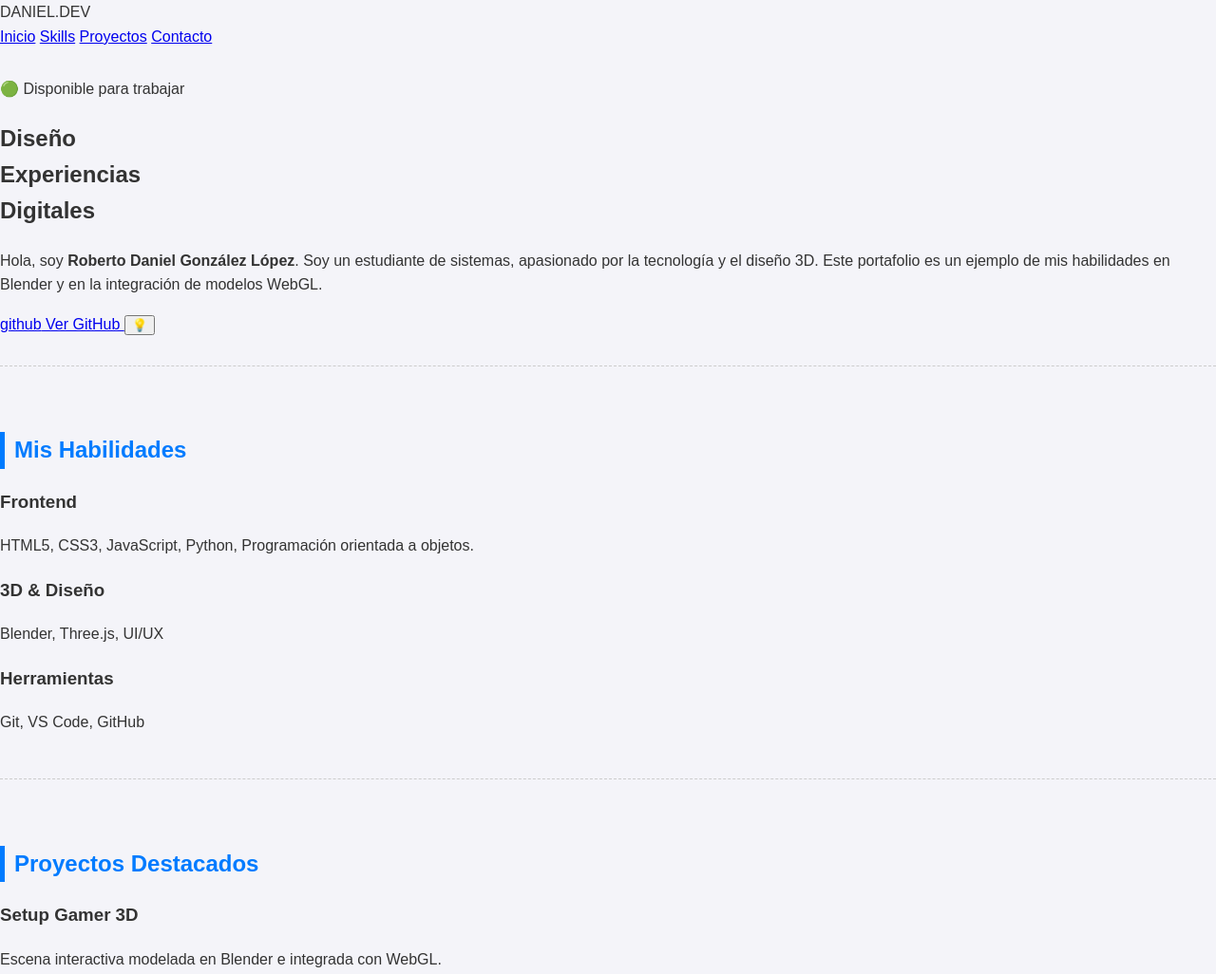
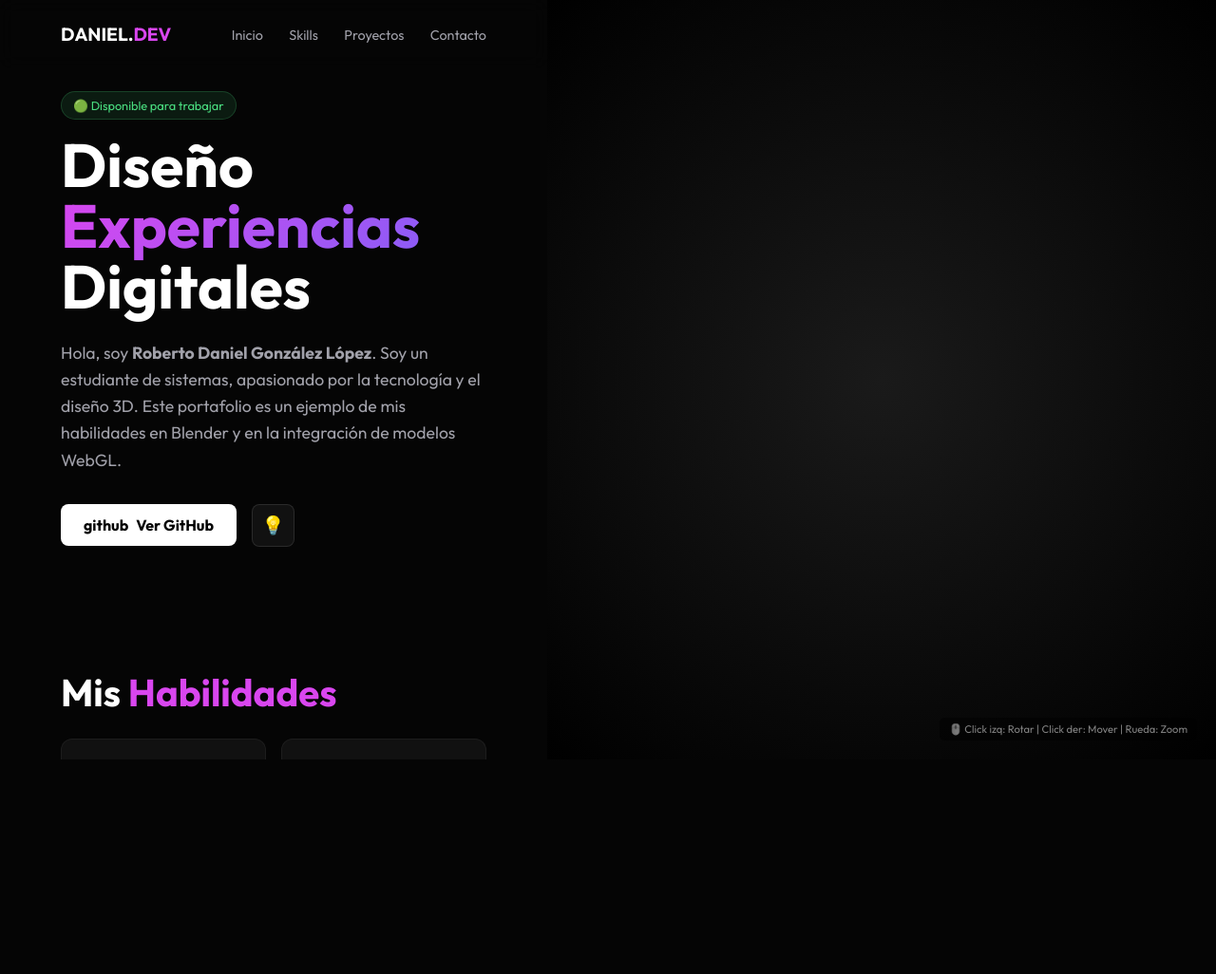
Before and after one commit to DANIEL-GLEZ/ProyectoFinal, a plain HTML site: page index.html in a window 1280 px wide. Shown: the top 1026 px of the page at 95% size. After the commit the page ends 800 px from the top, so only its background shows below. Drawn offline with Linux system fonts and the light colour scheme.

Commit message:
FinalProject Styles.css changes; colors, decorations.

```diff
--- a/styles.css
+++ b/styles.css
@@ -1,112 +1,183 @@
-/* ---  CONFIGURACIÓN BÁSICA de styles s--- */
 :root {
-    /* Variables para el Tema Claro */
-    --color-fondo: #f4f4f9;
-    --color-texto: #333;
-    --color-primario: #007bff;
-    --color-secundario: #fff;
+    --bg-color: #050505;
+    --text-main: #ffffff;
+    --text-muted: #a1a1aa;
+    --accent: #d946ef;
+    --accent-gradient: linear-gradient(135deg, #d946ef 0%, #8b5cf6 100%);
+    --card-bg: rgba(255, 255, 255, 0.05);
+    --font-main: 'Outfit', sans-serif;
 }
 
-/* Aplica aquí el tema oscuro si la clase 'dark-mode' está en el body */
-.dark-mode {
-    --color-fondo: #2c3e50;
-    --color-texto: #ecf0f1;
-    --color-primario: #3498db;
-    --color-secundario: #34495e;
+* { margin: 0; padding: 0; box-sizing: border-box; }
+
+body {
+    font-family: var(--font-main);
+    background-color: var(--bg-color);
+    color: var(--text-main);
+    overflow: hidden; /* El scroll lo maneja el contenedor interno */
+    height: 100vh;
 }
 
-body {
-    font-family: sans-serif;
-    margin: 0;
-    background-color: var(--color-fondo);
-    color: var(--color-texto);
-    line-height: 1.6;
-    transition: background-color 0.3s, color 0.3s; /* Transición suave al cambiar de tema de color*/
+.main-layout {
+    display: flex;
+    height: 100vh;
+    width: 100%;
 }
 
-/* --- ENCABEZADO Y CONTENIDO PRINCIPAL --- */
-header {
-    background-color: var(--color-secundario);
-    padding: 40px 20px;
-    text-align: center;
-    border-bottom: 3px solid var(--color-primario);
+.content-scroll {
+    width: 45%;
+    height: 100%;
+    overflow-y: auto;
+    padding: 6rem 4rem;
+    display: flex;
+    flex-direction: column;
+    gap: 8rem;
+
+    scrollbar-width: thin;
+    scrollbar-color: var(--accent) var(--bg-color);
 }
 
-header img {
-    border-radius: 50%;
-    margin-top: 15px;
-    border: 3px solid var(--color-primario);
+/* Paraa las secciones Generales */
+.section h2 {
+    font-size: 2.5rem;
+    margin-bottom: 1.5rem;
 }
 
-main {
-    padding: 20px;
-    max-width: 1100px;
-    margin: 0 auto; /* aquí esto Centra el contenido */
+.hero h1 {
+    font-size: 4rem;
+    line-height: 1;
+    font-weight: 800;
+    margin-bottom: 1.5rem;
 }
 
-section {
-    padding: 30px 0;
-    margin-bottom: 20px;
-    border-bottom: 1px dashed #ccc;
+.text-gradient {
+    background: var(--accent-gradient);
+    -webkit-background-clip: text;
+    -webkit-text-fill-color: transparent;
 }
 
-h2 {
-    color: var(--color-primario);
-    border-left: 5px solid var(--color-primario);
-    padding-left: 10px;
+.bio {
+    color: var(--text-muted);
+    font-size: 1.1rem;
+    line-height: 1.6;
+    margin-bottom: 2rem;
 }
 
-/* ---  (Para Habilidades) --- */
-#habilidades ul {
-    list-style: none;
-    padding: 0;
-    display: flex; /* Usé Flexbox aquí */
-    flex-wrap: wrap;
-    gap: 10px;
+.status-badge {
+    display: inline-block;
+    background: rgba(74, 222, 128, 0.1);
+    border: 1px solid rgba(74, 222, 128, 0.2);
+    color: #4ade80;
+    padding: 6px 12px;
+    border-radius: 20px;
+    font-size: 0.8rem;
+    margin-bottom: 1rem;
 }
 
-#habilidades li {
-    background: var(--color-secundario);
-    border: 1px solid var(--color-primario);
-    padding: 8px 15px;
-    border-radius: 20px;
+/* Mis Tarjetas de Habilidades */
+.grid-skills {
+    display: grid;
+    grid-template-columns: repeat(auto-fit, minmax(150px, 1fr));
+    gap: 1rem;
 }
 
-/* --- 4. ESTILOS DE LA SECCIÓN 3D --- */
-#escena-3d {
-    text-align: center;
-    padding: 50px 0;
+.card {
+    background: var(--card-bg);
+    padding: 1.5rem;
+    border-radius: 12px;
+    border: 1px solid rgba(255,255,255,0.05);
+    transition: transform 0.2s;
+}
+.card:hover { transform: translateY(-5px); border-color: var(--accent); }
+.card h3 { font-size: 1rem; margin-bottom: 0.5rem; color: var(--accent); }
+.card p { font-size: 0.9rem; color: var(--text-muted); }
+
+/*Mis s Tarjetas de Proyectos */
+.project-card {
+    background: linear-gradient(to right, var(--card-bg), transparent);
+    padding: 2rem;
+    border-radius: 12px;
+    border-left: 3px solid var(--accent);
+    margin-bottom: 1.5rem;
+}
+.project-card h3 { font-size: 1.5rem; margin-bottom: 0.5rem; }
+.link-btn { color: var(--accent); text-decoration: none; font-weight: bold; font-size: 0.9rem; }
+
+/* os Botones */
+.cta-group { display: flex; gap: 1rem; align-items: center; }
+
+.btn-primary {
+    background: white;
+    color: black;
+    padding: 12px 24px;
+    border-radius: 8px;
+    text-decoration: none;
+    font-weight: 700;
+    display: flex;
+    align-items: center;
+    gap: 8px;
+    transition: transform 0.2s;
+}
+.btn-primary:hover { transform: scale(1.05); background: var(--accent); color: white; }
+
+.btn-icon {
+    background: var(--card-bg);
+    border: 1px solid rgba(255,255,255,0.1);
+    width: 45px;
+    height: 45px;
+    border-radius: 8px;
+    cursor: pointer;
+    font-size: 1.2rem;
+    transition: 0.3s;
+}
+.btn-icon:hover { background: var(--accent); border-color: var(--accent); }
+
+.canvas-container {
+    width: 55%;
+    height: 100vh;
+    position: relative;
+    background: radial-gradient(circle at center, #1a1a1a 0%, #000000 100%);
 }
 
-model-viewer {
-    border-radius: 10px;
-    box-shadow: 0 4px 15px rgba(0, 0, 0, 0.2);
-
+#webgl {
+    width: 100%;
+    height: 100%;
+    display: block;
 }
 
-footer {
-    text-align: center;
-    padding: 20px;
-    background-color: var(--color-secundario);
-    color: var(--color-texto);
-    margin-top: 40px;
+.instructions {
+    position: absolute;
+    bottom: 20px;
+    right: 20px;
+    background: rgba(0,0,0,0.5);
+    padding: 5px 10px;
+    border-radius: 5px;
+    font-size: 0.7rem;
+    color: rgba(255,255,255,0.5);
+    pointer-events: none;
 }
 
-footer a {
-    color: var(--color-primario);
-    text-decoration: none;
-    margin: 0 10px;
+nav {
+    position: fixed;
+    top: 0;
+    width: 45%;
+    padding: 1.5rem 4rem;
+    display: flex;
+    justify-content: space-between;
+    align-items: center;
+    z-index: 100;
+    background: rgba(5, 5, 5, 0.8);
+    backdrop-filter: blur(10px);
 }
+.logo { font-weight: 800; font-size: 1.2rem; }
+.accent { color: var(--accent); }
+.nav-links a { margin-left: 1.5rem; color: var(--text-muted); text-decoration: none; font-size: 0.9rem; }
+.nav-links a:hover { color: white; }
 
-/* --- Para móviles por si acaso gg --- */
-@media (max-width: 600px) {
-    header h1 {
-        font-size: 1.8em;
-    }
-    header p {
-        font-size: 1em;
-    }
-    #habilidades ul {
-        flex-direction: column;
-    }
+@media (max-width: 900px) {
+    .main-layout { flex-direction: column-reverse; } /* por si se necesita en movil. 3D Arriba, Texto Abajo en móvil */
+    .content-scroll { width: 100%; height: 60%; padding: 2rem; }
+    .canvas-container { width: 100%; height: 40%; }
+    nav { width: 100%; padding: 1rem; }
+    .hero h1 { font-size: 2.5rem; }
 }
```
